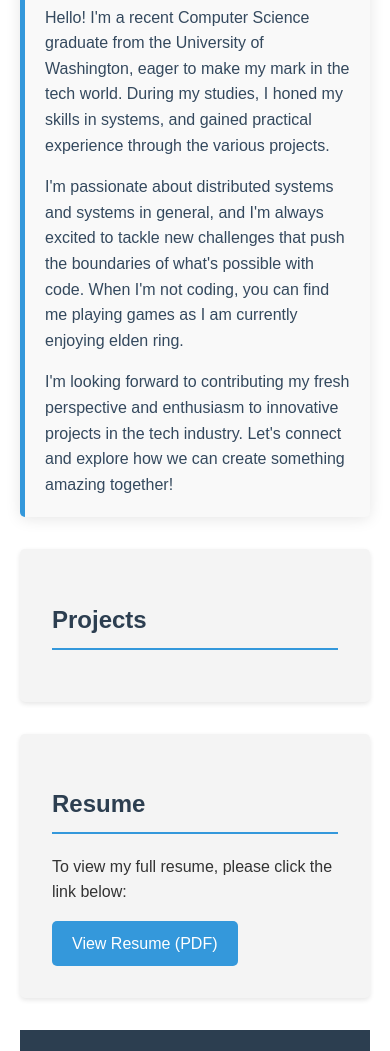
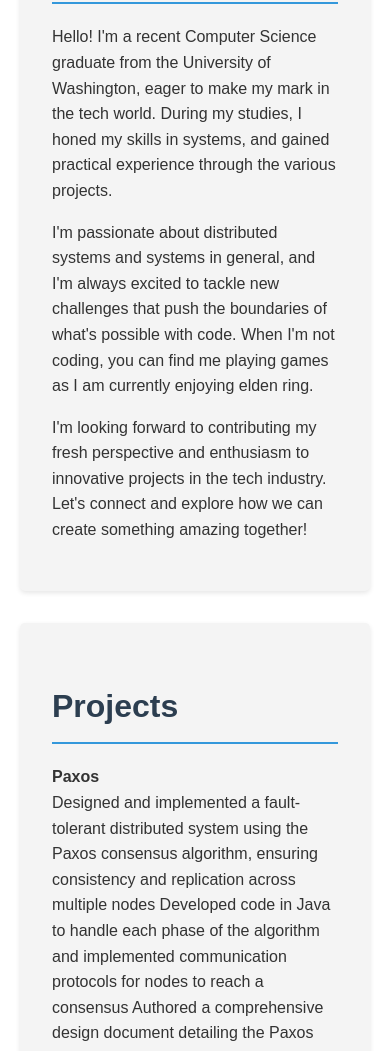
Before and after one commit to AzaanKH/personal-website, a website: page public/index.html in a window 390 px wide. Shown: the part 337-1388 px from the top of the page. Drawn offline with Linux system fonts and the light colour scheme.

Commit message:
added projects

```diff
--- a/public/index.html
+++ b/public/index.html
@@ -27,24 +27,35 @@
     </nav>
 
     <section id="bio" class="section">
-        <h2>About Me</h2>
+        <h2 class="section-title">About Me</h2>
         <p>Hello! I'm a recent Computer Science graduate from the University of Washington, eager to make my mark in the tech world. During my studies, I honed my skills in systems, and gained practical experience through the various projects.</p>
 
     <p>I'm passionate about distributed systems and systems in general, and I'm always excited to tackle new challenges that push the boundaries of what's possible with code. When I'm not coding, you can find me playing games as I am currently enjoying elden ring.</p>
 
-    <p>I'm looking forward to contributing my fresh perspective and enthusiasm to innovative projects in the tech industry. Let's connect and explore how we can create something amazing together!</p>    </section>
+    <p>I'm looking forward to contributing my fresh perspective and enthusiasm to innovative projects in the tech industry. Let's connect and explore how we can create something amazing together!</p>
+    </section>
 
     <section id="projects" class="section projects">
-        <h2>Projects</h2>
-        <!-- <ul>
-            <li><strong>Project 1:</strong> Brief description of the project and your role.</li>
-            <li><strong>Project 2:</strong> Brief description of the project and your role.</li>
-            <li><strong>Project 3:</strong> Brief description of the project and your role.</li>
-        </ul> -->
+        <h2 class="section-title">Projects</h2>
+        <ul>
+            <li><strong>Paxos</strong>
+                <br>
+                Designed and implemented a fault-tolerant distributed system using the Paxos consensus algorithm, ensuring consistency and replication across multiple nodes
+Developed code in Java to handle each phase of the algorithm and implemented communication protocols for nodes to reach a consensus
+Authored a comprehensive design document detailing the Paxos consensus algorithm, encompassing all associated states and high-level information to guide system-wide integration and optimization
+</li>
+            <li><strong>NFL Fantasy Picker</strong>
+                <br>
+                Developed a real-time Full Stack application using React and Node.js, dynamically predicting the top ten starting players and updating scores based on real-time data.
+Constructed and maintained an SQL database housing comprehensive data on 50 NFL players, ensuring timely score updates and data integrity.
+</li>
+            <li><strong>Comparing Paxos to Raft </strong> <br>
+                Explaining how to implement Paxos and Raft and the trade offs between the two of them and simulating using them for a sample workload to see how they operate</li>
+        </ul>
     </section>
 
     <section id="resume" class="section">
-      <h2>Resume</h2>
+      <h2 class="section-title">Resume</h2>
       <p>To view my full resume, please click the link below:</p>
       <a href="/khalfe_azaan_resume_24.pdf" class="resume-link" target="_blank">View Resume (PDF)</a>
   </section>
--- a/public/styles.css
+++ b/public/styles.css
@@ -48,10 +48,13 @@ nav ul li a {
   box-shadow: 0 2px 5px rgba(0,0,0,0.1);
 }
 
-h2 {
+
+.section-title {
   color: #2c3e50;
+  margin-bottom: 20px;
+  font-size: 2em;
   border-bottom: 2px solid #3498db;
-  padding-bottom: 0.5rem;
+  padding-bottom: 10px;
 }
 
 .projects ul {
@@ -176,48 +179,30 @@ body.dark-mode .toggle-label {
   transform: translateX(25px);
 }
 
-#bio {
-  background-color: #f9f9f9;
-  border-left: 5px solid #3498db;
-  padding: 30px;
-  border-radius: 5px;
-  box-shadow: 0 2px 15px rgba(0,0,0,0.1);
-  transition: transform 0.3s ease;
+body.dark-mode .section {
+  background-color: #1f1f1f;
+  color: #e0e0e0;
 }
 
-#bio:hover {
-  transform: translateY(-5px);
+body.dark-mode .projects li,
+body.dark-mode .resume-link {
+  background-color: #2a2a2a;
+  color: #ffffff;
 }
 
-#bio h2 {
-  color: #2c3e50;
-  margin-bottom: 20px;
-  font-size: 2em;
-  border-bottom: 2px solid #3498db;
-  padding-bottom: 10px;
+body.dark-mode .resume-link:hover {
+  background-color: #3b3b3b;
 }
 
-#bio p {
-  font-size: 1.1em;
-  line-height: 1.6;
-  color: #34495e;
-  margin-bottom: 15px;
+body.dark-mode .projects li {
+  border-left: 5px solid #3498db;
+  padding: 10px;
+  margin-bottom: 10px;
+  border-radius: 5px;
+  box-shadow: 0 2px 5px rgba(0,0,0,0.3);
 }
 
-#bio p:last-child {
-  margin-bottom: 0;
+body.dark-mode .section-title {
+  color: #e0e0e0;
+  border-bottom: 2px solid #3498db;
 }
-
-@media (max-width: 768px) {
-  #bio {
-      padding: 20px;
-  }
-
-  #bio h2 {
-      font-size: 1.8em;
-  }
-
-  #bio p {
-      font-size: 1em;
-  }
-}
```
